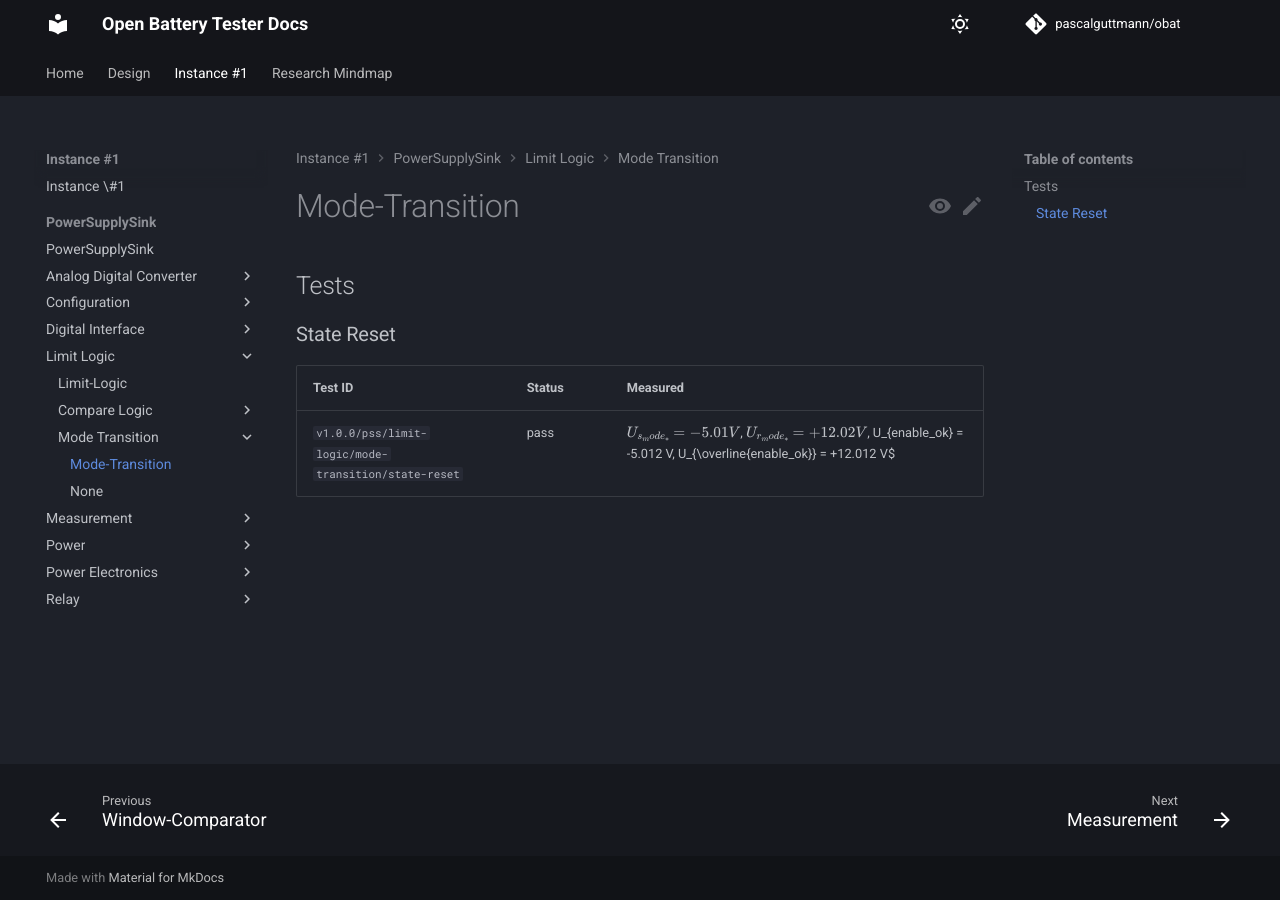
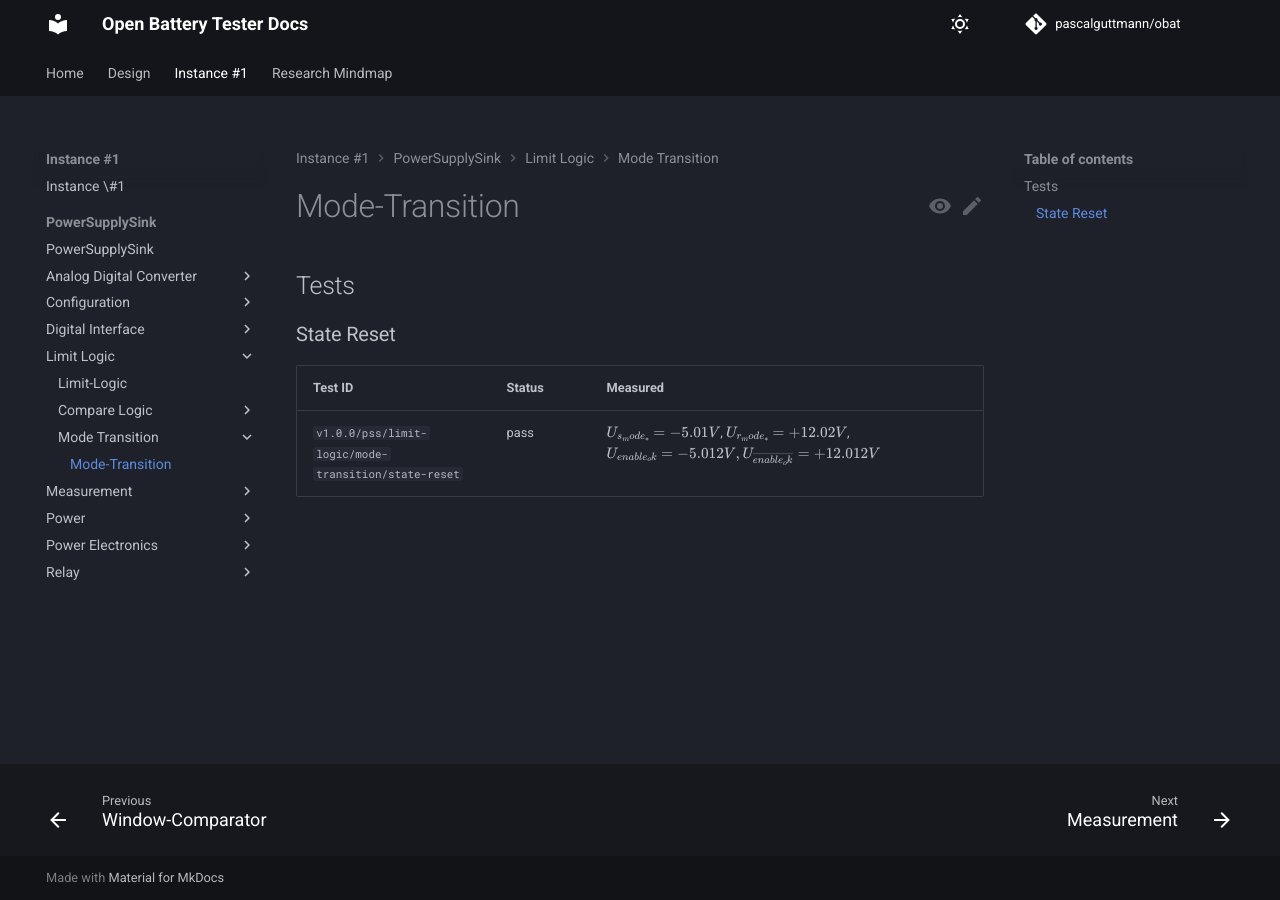
Before and after one commit to pascalguttmann/obat, an MkDocs documentation site: the page built from docs/instance_1/pss/limit-logic/mode-transition/mode-transition.md, in a window 1280 px wide. Built offline with MkDocs 1.6.1 and Material for MkDocs 9.7.7, drawn with Linux system fonts in a browser that asks for light colours; comment, search, counter and statistics services are not loaded.

```diff
--- a/docs/instance_1/pss/limit-logic/mode-transition/mode-transition.md
+++ b/docs/instance_1/pss/limit-logic/mode-transition/mode-transition.md
@@ -6,4 +6,4 @@
 
 | Test ID | Status | Measured |
 | :------ | ------ | :------- |
-| `v1.0.0/pss/limit-logic/mode-transition/state-reset` | pass | $U_{s_mode_*} = -5.01 V$, $U_{r_mode_*} = +12.02 V$, U_{enable_ok} = -5.012 V, U_{\overline{enable_ok}} = +12.012 V$ |
+| `v1.0.0/pss/limit-logic/mode-transition/state-reset` | pass | $U_{s_mode_*} = -5.01 V$, $U_{r_mode_*} = +12.02 V$, $U_{enable_ok} = -5.012 V, U_{\overline{enable_ok}} = +12.012 V$ |
--- a/mkdocs.yml
+++ b/mkdocs.yml
@@ -80,7 +80,6 @@ nav:
             - instance_1/pss/limit-logic/compare-logic/window-comparator/window-comparator.md
         - Mode Transition:
           - instance_1/pss/limit-logic/mode-transition/mode-transition.md
-          - instance_1/pss/limit-logic/mode-transition/statemachine.md
       - Measurement:
         - instance_1/pss/meas/meas.md
       - Power:
```
